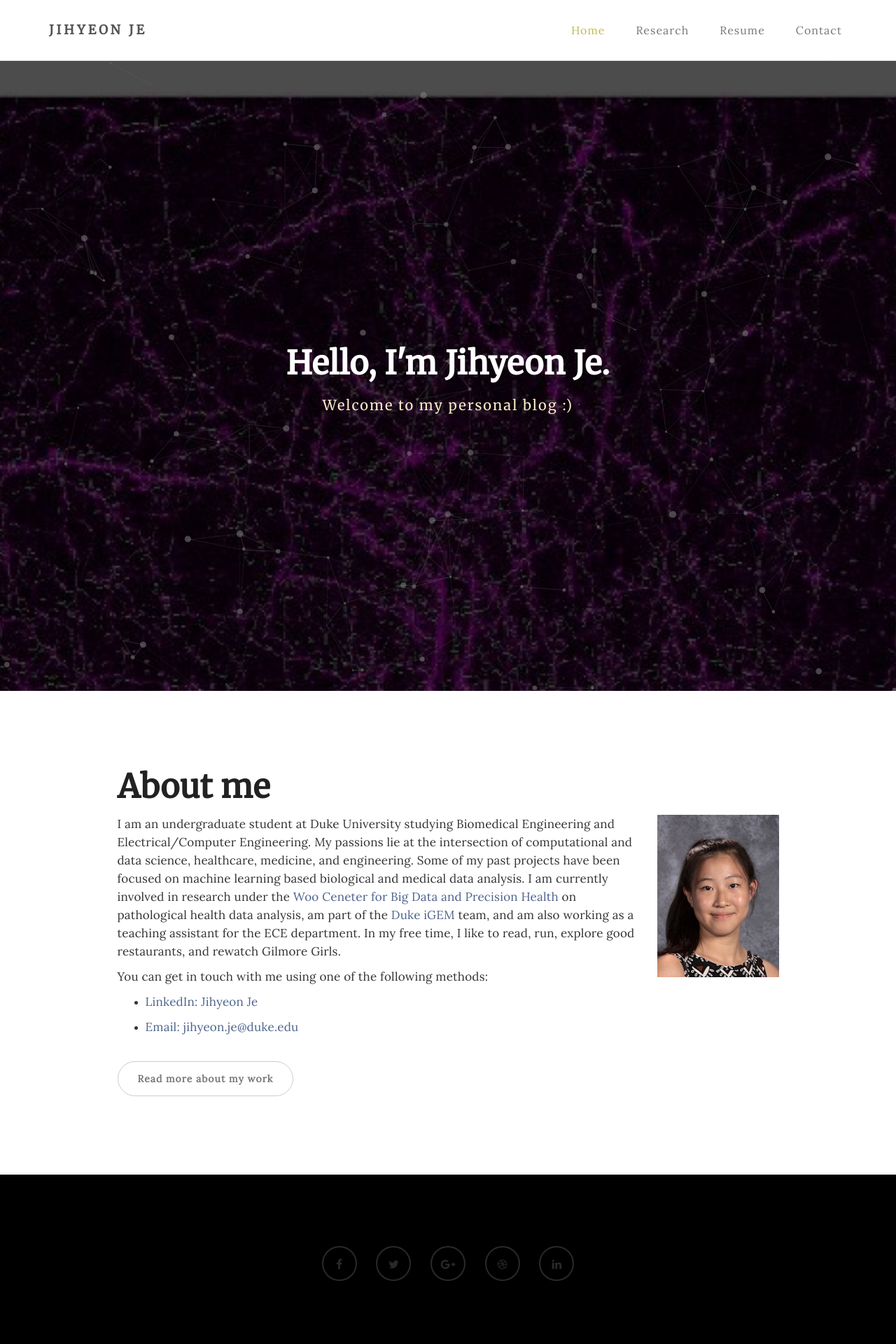
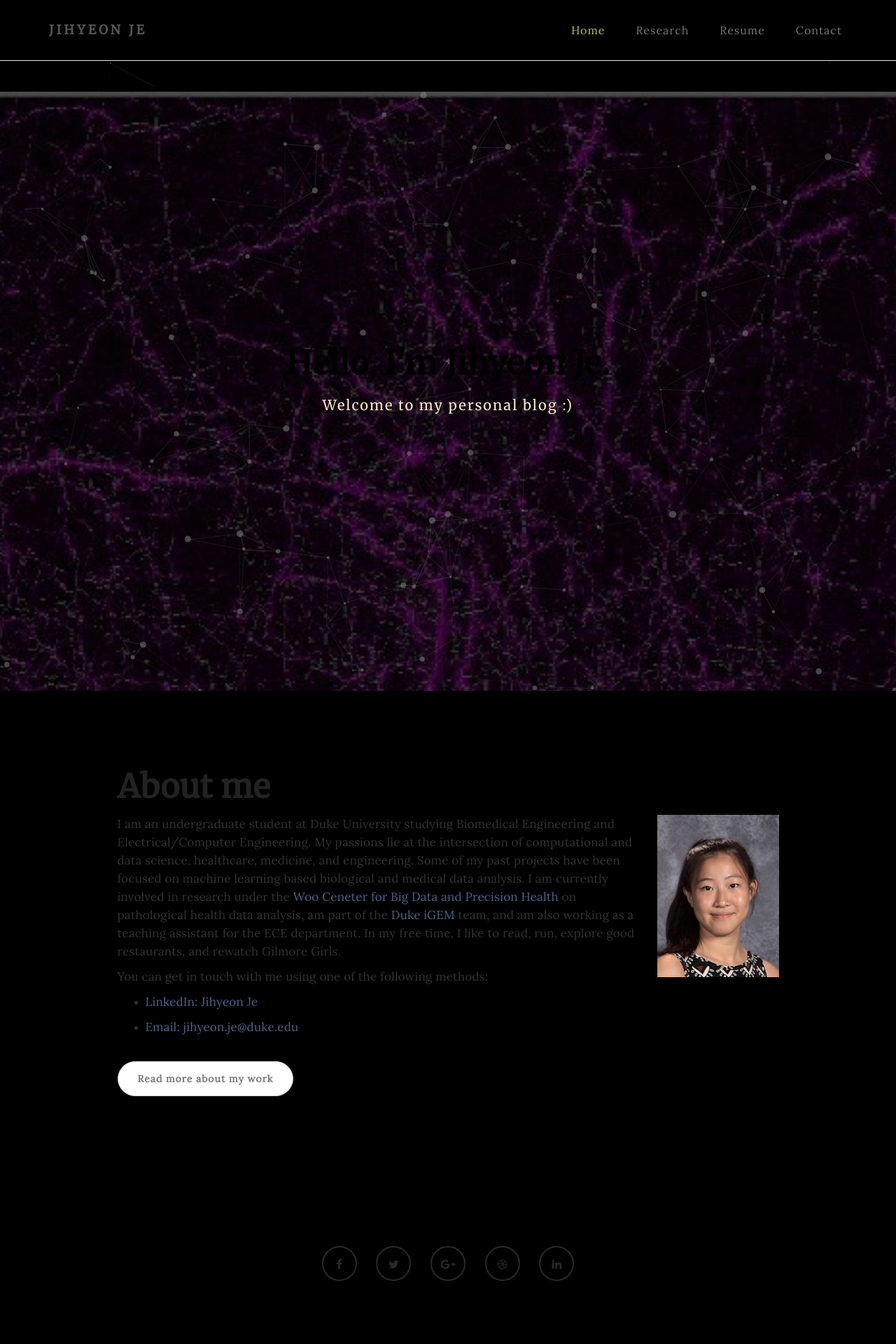
Before and after one commit to rpraka/JihyeonJe.com, a Jekyll site: the page index.html, which Jekyll copies as it is, in a window 1280 px wide. Shown: the whole page at 70% size. Built offline with Jekyll 4.4.1, drawn with Linux system fonts in a browser that asks for light colours.

Commit message:
Update style.css

```diff
--- a/css/style.css
+++ b/css/style.css
@@ -7,7 +7,7 @@ http://www.tooplate.com/view/2085-neuron
 */
 
 body {
-		background: #ffffff;
+		background: #000000;
     font-family: 'Lora', serif;
     font-style: normal;
 		font-weight: 300;
@@ -147,7 +147,7 @@ a:hover, a:active, a:focus {
   flex-flow: row nowrap;
   justify-content: center;
   align-items: center;
-  background: none repeat scroll 0 0 #ffffff;
+  background: none repeat scroll 0 0 #000000;
 }
 
 .sk-spinner-wordpress.sk-spinner {
@@ -196,7 +196,7 @@ a:hover, a:active, a:focus {
 -----------------------------------------*/
 
 .navbar-default {
-    background: #ffffff;
+    background: #000000;
     margin: 0 !important;
     padding: 18px 0;
 }
@@ -266,7 +266,7 @@ a:hover, a:active, a:focus {
 #home {
     background-size: cover;
     background-position: center center;
-    color: #ffffff;
+    color: #000000;
     display: -webkit-box;
     display: -webkit-flex;
      display: -ms-flexbox;
@@ -314,8 +314,8 @@ a:hover, a:active, a:focus {
 }
 
 #home .btn {
-  background: #ffffff;
-  border: 2px solid #ffffff;
+  background: #000000;
+  border: 2px solid #000000;
   border-radius: 100px;
   color: #444;
   font-family: 'Merriweather', serif;
@@ -330,8 +330,8 @@ a:hover, a:active, a:focus {
 
 #home .btn:hover {
   background: transparent;
-  border-color: #ffffff;
-  color: #ffffff;
+  border-color: #000000;
+  color: #000000;
 }
 
 
@@ -374,7 +374,7 @@ a:hover, a:active, a:focus {
 }
 
 #gallery .gallery-thumb {
-  background-color: #ffffff;
+  background-color: #000000;
   box-shadow: 0px 1px 2px 0px rgba(90, 91, 95, 0.15);
   cursor: pointer;
   display: block;
@@ -435,7 +435,7 @@ a:hover, a:active, a:focus {
   background: #bfba55;
   border-radius: 100px;
   border: none;
-  color: #ffffff;
+  color: #000000;
   font-weight: bold;
   transition: all 0.4s ease-in-out;
 }
@@ -519,7 +519,7 @@ a:hover, a:active, a:focus {
 .blog-post-des .btn:hover {
   background: #bfba55;
   border-color: transparent;
-  color: #ffffff;
+  color: #000000;
 }
 
 .blog-author {
@@ -594,7 +594,7 @@ a:hover, a:active, a:focus {
   background: #bfba55;
   border-radius: 100px;
   border: none;
-  color: #ffffff;
+  color: #000000;
   font-weight: bold;
   transition: all 0.4s ease-in-out;
 }
@@ -602,7 +602,7 @@ a:hover, a:active, a:focus {
 .blog-comment-form input[type="submit"]:hover {
   background: #333;
   border-color: transparent;
-  color: #ffffff;
+  color: #000000;
 }
 
 
@@ -638,13 +638,13 @@ a:hover, a:active, a:focus {
 
 footer {
     background: #000;
-    color: #ffffff;
+    color: #000000;
     padding: 80px 0px;
     position: relative;
 }
 
 footer .col-md-4 .fa {
-  color: #ffffff;
+  color: #000000;
   padding-right: 8px;
 }
 
@@ -662,7 +662,7 @@ footer .footer-copyright {
 
 /* Back top */
 .go-top {
-  background-color: #ffffff;
+  background-color: #000000;
   box-shadow: 1px 1.732px 12px 0px rgba( 0, 0, 0, .14 ), 1px 1.732px 3px 0px rgba( 0, 0, 0, .12 );
   transition : all 1s ease;
   bottom: 2em;
@@ -681,7 +681,7 @@ footer .footer-copyright {
 
 .go-top:hover {
     background: #bfba55;
-    color: #ffffff;
+    color: #000000;
 }
 
 
```
